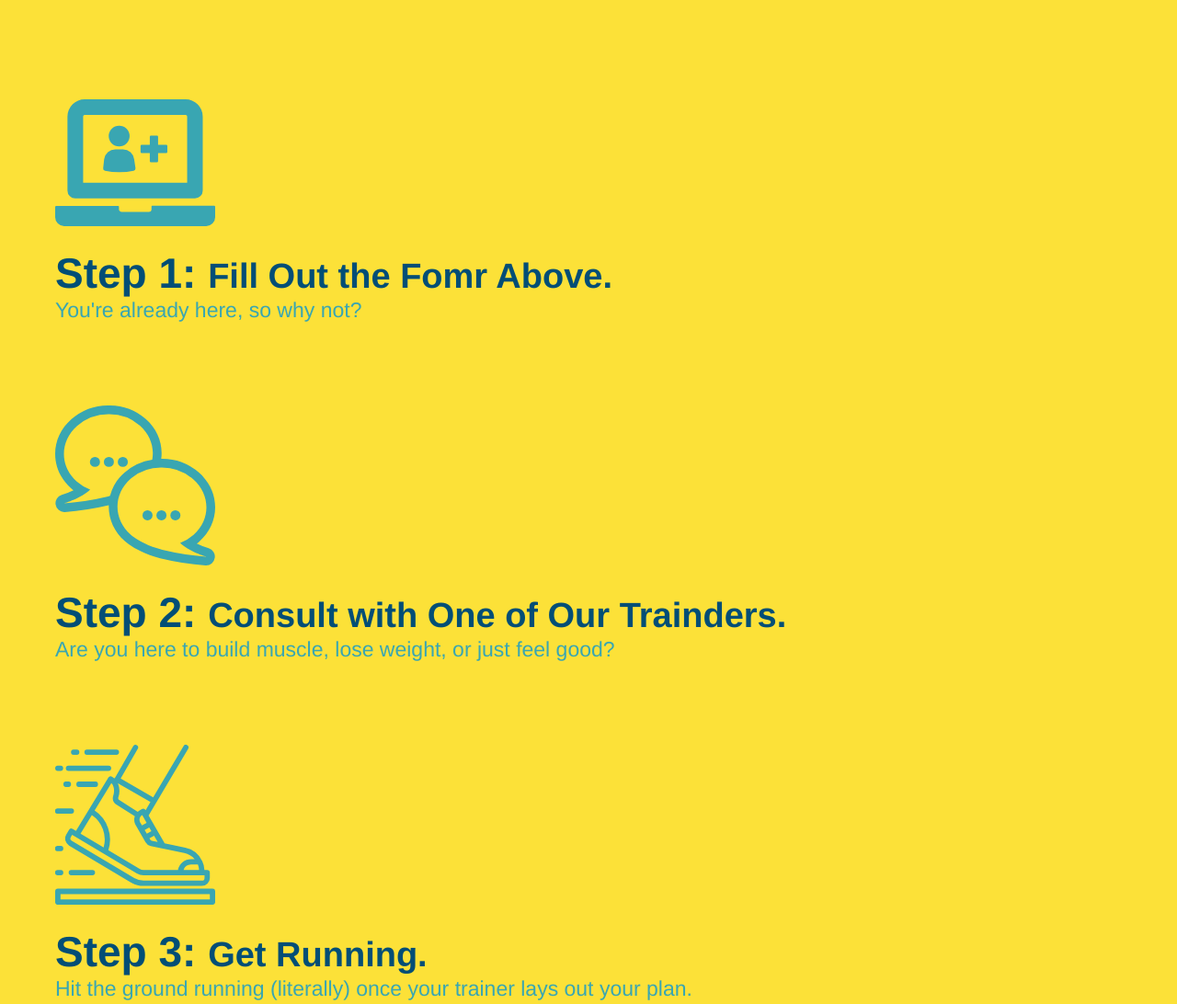
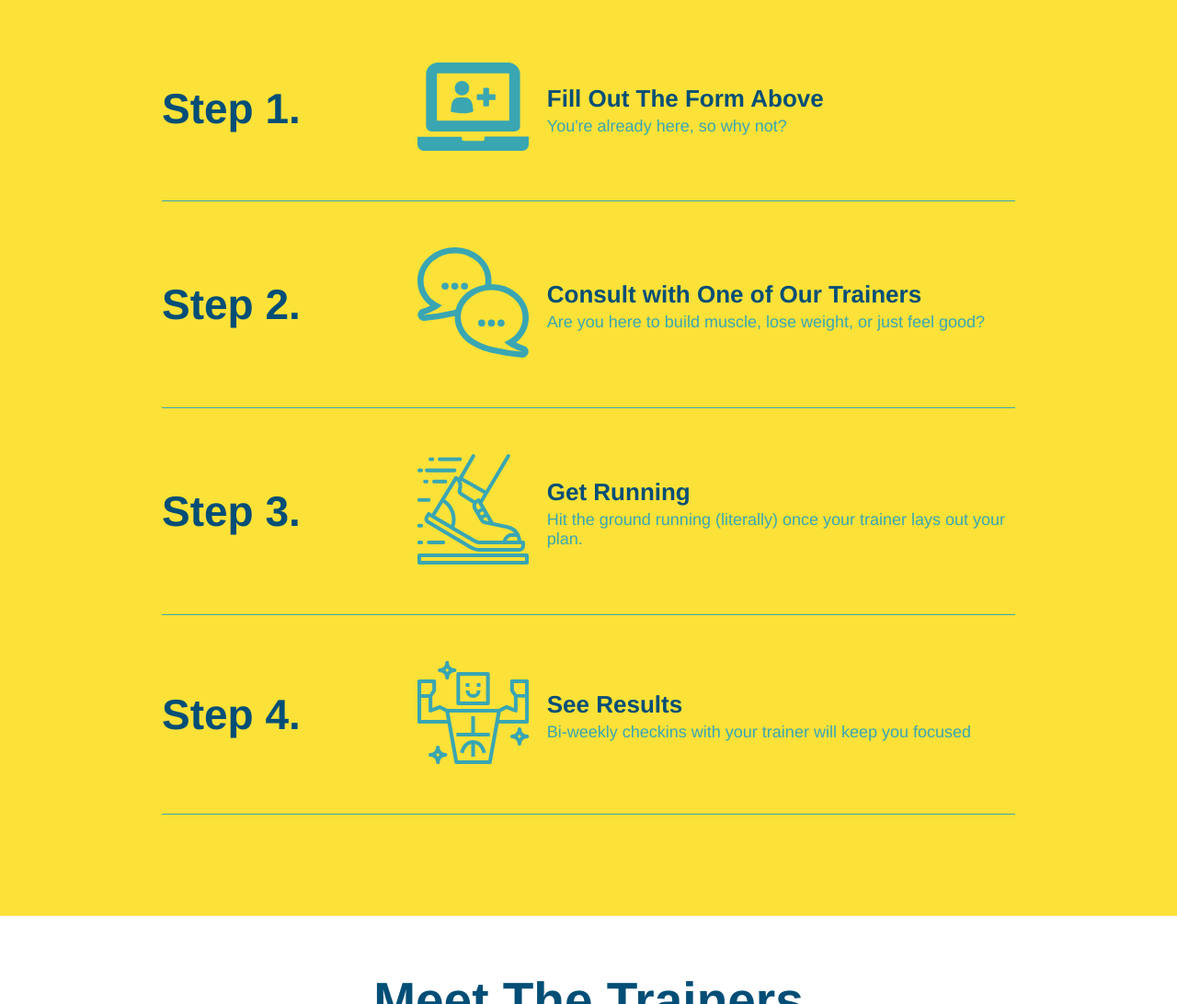
Before and after one commit to NathanHogan16/run-buddy, a plain HTML site: page index.html in a window 1280 px wide. Shown: the part 1260-2352 px from the top of the page at 92% size. Drawn offline with Linux system fonts and the light colour scheme.

Commit message:
flex to the steps

```diff
--- a/assets/css/style.css
+++ b/assets/css/style.css
@@ -176,7 +176,16 @@ section {
     background: #fce138;
 }
 
-
+.step {
+    margin: 50px auto;
+    padding-bottom: 50px;
+    width: 80%;
+    border-bottom: 1px solid #39a6b2;
+    display: flex;
+    flex-wrap: wrap;
+    align-items: center;
+    justify-content: space-between;
+}
 
 .section-title {
     font-size: 55px;
@@ -196,31 +205,42 @@ section {
     border-color: #39a6b2;
 }
 
-.steps div {
-    margin-bottom: 80px;
+.step h3 {
+    color: #024e76;
+    font-size: 46px;
+    flex: 1 30%;
 }
 
-.steps img {
-    width: 15%;
-    margin: 10px 0;
+.step-info {
+    flex: 2 70%;
+    display: flex;
+    flex-wrap: wrap;
+    align-items: center;
 }
 
-.steps h3 {
-    color: #024e76;
-    font-size: 46px;
-    margin-top: 10px;
+.step-text p {
+    color: #39a6b2;
+    font-size: 18px;
 }
 
-.steps p {
-    color: #39a6b2;
-    font-size: 23px;
+.step-text h4 {
+    font-size: 26px;
+    line-height: 1.5;
+    color: #024e76;
 }
 
-.steps span {
-    font-size: 38px;
+.step-img {
+    flex: 1 12%;
+    margin-right: 20px;
 }
 
+.step-text {
+    flex: 12;
+}
 
+.step-img img {
+    max-width: 100%;
+}
 
 .trainer {
     width: 900px;
--- a/index.html
+++ b/index.html
@@ -89,29 +89,56 @@
             <div class="flex-row">
                 <h2 class="section-title secondary-border">What You Do</h2>
             </div>
-            <div>
-                <!-- insert this img element -->
+            <div class="step">
+                <h3>Step 1.</h3>
+                <div class="step-info">
+                    <div class="step-img">
                         <img src="./assets/01-04-svgs/step-1.svg" alt="" />
-                <h3>Step 1: <span>Fill Out the Fomr Above.</span></h3>
+                    </div>
+                    <div class="step-text">
+                        <h4>Fill Out The Form Above</h4>
                         <p>You're already here, so why not?</p>
                     </div>
+                </div>
+            </div>
 
-            <div>
+            <div class="step">
+                <h3>Step 2.</h3>
+                <div class="step-info">
+                    <div class="step-img">
                         <img src="./assets/01-04-svgs/step-2.svg" alt="" />
-                <h3>Step 2: <span>Consult with One of Our Trainders.</span></h3>
+                    </div>
+                    <div class="step-text">
+                        <h4>Consult with One of Our Trainers</h4>
                         <p>Are you here to build muscle, lose weight, or just feel good?</p>
                     </div>
+                </div>
+            </div>
 
-            <div>
+            <div class="step">
+                <h3>Step 3.</h3>
+                <div class="step-info">
+                    <div class="step-img">
                         <img src="./assets/01-04-svgs/step-3.svg" alt="" />
-                <h3>Step 3: <span>Get Running.</span></h3>
+                    </div>
+                    <div class="step-text">
+                        <h4>Get Running</h4>
                         <p>Hit the ground running (literally) once your trainer lays out your plan.</p>
                     </div>
+                </div>
+            </div>
 
-            <div>
+            <div class="step">
+                <h3>Step 4.</h3>
+                <div class="step-info">
+                    <div class="step-img">
                         <img src="./assets/01-04-svgs/step-4.svg" alt="" />
-                <h3>Step:4 <span>See Results.</span></h3>
+                    </div>
+                    <div class="step-text">
+                        <h4>See Results</h4>
                         <p>Bi-weekly checkins with your trainer will keep you focused</p>
+                    </div>
+                </div>
             </div>
         </section>
 
```
Lines whose indentation alone changed are shown as unchanged.
